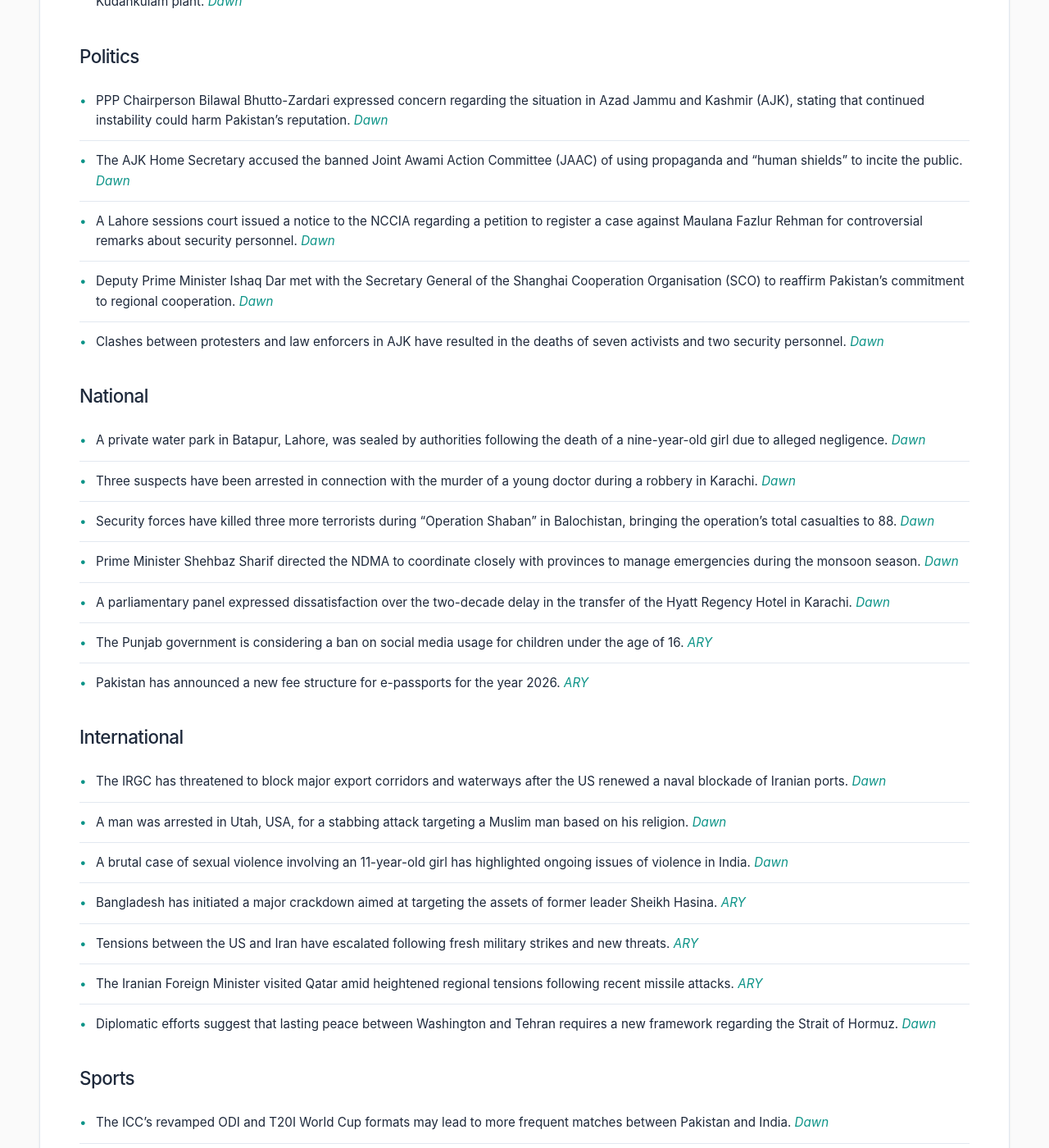
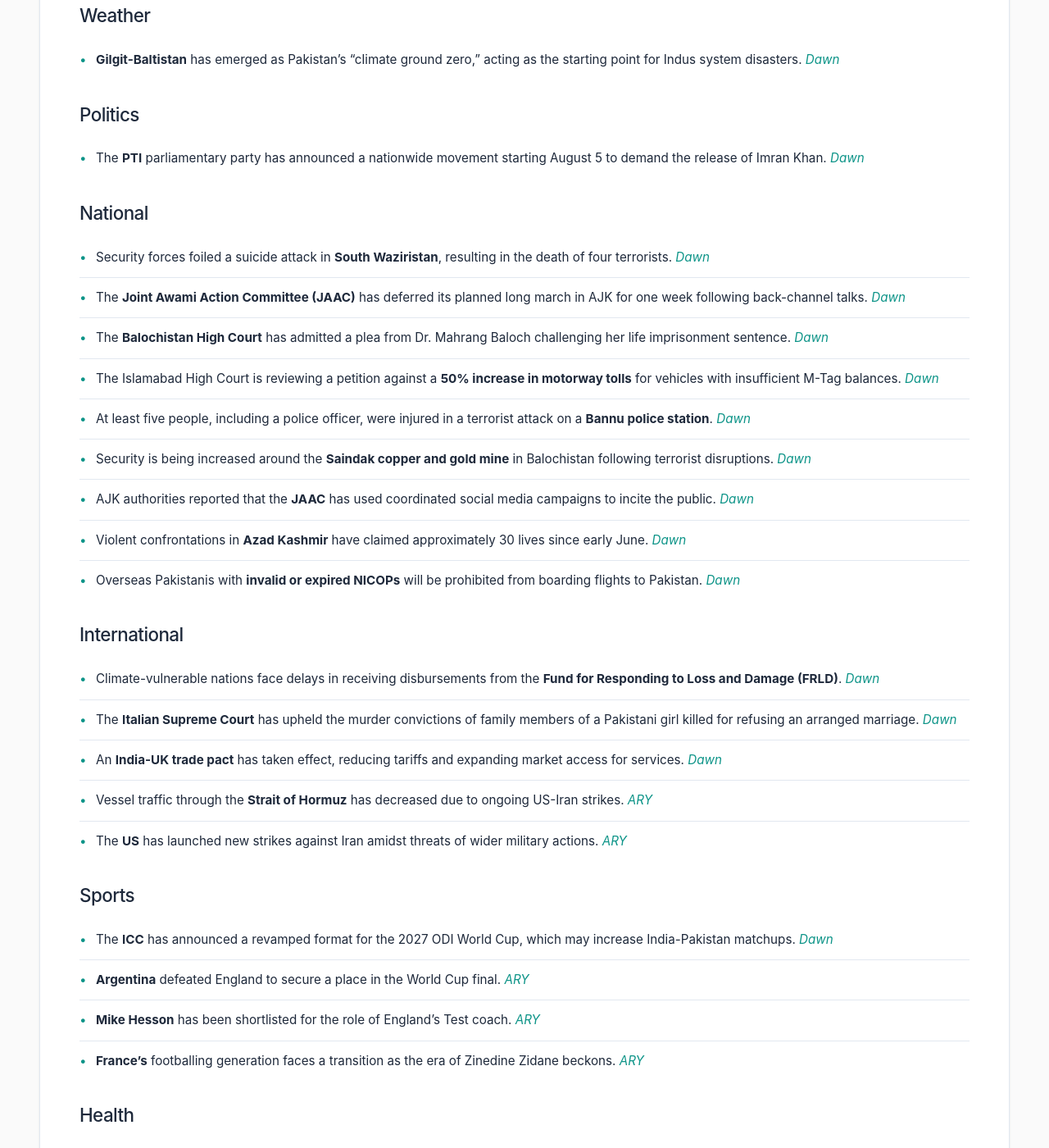
Before and after one commit to zsubzwary/news, a Jekyll site: the page built from en/index.md, in a window 1280 px wide and 1400 px high, scrolled down 818 px. Shown: the whole window at 82% size. Built offline with Jekyll 4.4.1, drawn with Linux system fonts in a browser that asks for light colours; some web fonts are replaced; comment, search, counter and statistics services are not loaded; some of the changed text lies outside the part shown.

Commit message:
DateTime; 2026-07-16T04:04:18.905Z

```diff
--- a/en/index.md
+++ b/en/index.md
@@ -4,52 +4,54 @@ title: Pakistan News Briefing
 lang: en
 ---
 
-Published at: 15-Jul-2026 21:04PKT
+Published at: 16-Jul-2026 09:04PKT
 
 Time to read: 4 mins
 
 ### Economy
-- The Asian Development Bank (ADB) has been formally appointed as the financial and transaction adviser for the outsourcing of Islamabad International Airport's operations. *[Dawn](https://www.dawn.com/news/2015671/adb-formally-appointed-financial-transaction-adviser-for-outsourcing-islamabad-airport-operations)*
-- The Pakistan Stock Exchange (PSX) benchmark index rose by over 1,700 points to settle above the 175,000 mark. *[Dawn](https://www.dawn.com/news/2015614/bulls-snap-losing-streak-as-psx-gains-over-1700-points)*
-- The Federal Board of Revenue (FBR) has proposed a simplified and voluntary income tax regime for small shopkeepers to expand the tax base. *[Dawn](https://www.dawn.com/news/2015525/fbr-proposes-voluntary-tax-regime-for-small-traders)*
-- Wall Street indices rose, with PayPal seeing a jump following reports of a takeover bid. *[ARY](https://arynews.tv/wall-street-rises-paypal-jumps-july-15-2026)*
+- Sindh's allocated share under the National Finance Commission (NFC) Award declined this year as provinces contributed to the federal government. *[Dawn](https://www.dawn.com/news/2015745/nfc-share-declined-after-aiding-centre-says-sindh-chief-minister)*
+- The Pakistan Virtual Assets Regulatory Authority (PVARA) has requested religious clarification to distinguish between speculative cryptocurrencies and asset-backed digital tokens. *[Dawn](https://www.dawn.com/news/2015697/crypto-czar-asks-jamia-darul-uloom-to-distinguish-between-speculative-crypto-asset-backed-tokens)*
 
 ### Science & Technology
-- A major data breach by the ransomware group "World Leaks" has exposed files and blueprints related to India's largest nuclear power plant, the Kudankulam plant. *[Dawn](https://www.dawn.com/news/2015650/files-relating-to-indias-largest-nuclear-power-plant-exposed-in-data-breach)*
+- Concerns are rising that **generative AI** may negatively impact human critical thinking, memory, and decision-making skills. *[Dawn](https://www.dawn.com/news/2015756/generative-ais-power-sparks-fears-of-dumbing-humans-down)*
+- Deputy Prime Minister Ishaq Dar will attend the signing ceremony for the **World Artificial Intelligence Cooperation Organisation (WAICO)** in Shanghai. *[Dawn](https://www.dawn.com/news/2015680/dpm-dar-to-attend-signing-ceremony-for-china-led-ai-governance-body-in-shanghai-fo)*
+
+### Weather
+- **Gilgit-Baltistan** has emerged as Pakistan's "climate ground zero," acting as the starting point for Indus system disasters. *[Dawn](https://www.dawn.com/news/2015802/pakistans-ground-zero)*
 
 ### Politics
-- PPP Chairperson Bilawal Bhutto-Zardari expressed concern regarding the situation in Azad Jammu and Kashmir (AJK), stating that continued instability could harm Pakistan's reputation. *[Dawn](https://www.dawn.com/news/2015652/bilawal-terms-ajk-situation-concerning-says-kashmir-cause-pakistans-reputation-will-be-harmed-if-it-persists)*
-- The AJK Home Secretary accused the banned Joint Awami Action Committee (JAAC) of using propaganda and "human shields" to incite the public. *[Dawn](https://www.dawn.com/news/2015669/coordinated-campaigns-carried-out-on-social-media-to-incite-people-says-ajk-home-secretary)*
-- A Lahore sessions court issued a notice to the NCCIA regarding a petition to register a case against Maulana Fazlur Rehman for controversial remarks about security personnel. *[Dawn](https://www.dawn.com/news/2015651/lahore-court-issues-notice-to-nccia-on-plea-seeking-case-against-fazl-over-remarks-on-security-personnel)*
-- Deputy Prime Minister Ishaq Dar met with the Secretary General of the Shanghai Cooperation Organisation (SCO) to reaffirm Pakistan's commitment to regional cooperation. *[Dawn](https://www.dawn.com/news/2015642/dar-meets-sco-secretary-general-reaffirms-pakistans-commitment-to-advancing-its-objectives)*
-- Clashes between protesters and law enforcers in AJK have resulted in the deaths of seven activists and two security personnel. *[Dawn](https://www.dawn.com/news/2015537/protesters-law-enforcers-clash-during-ajk-clearance-operation)*
+- The **PTI** parliamentary party has announced a nationwide movement starting August 5 to demand the release of Imran Khan. *[Dawn](https://www.dawn.com/news/2015790/pti-to-launch-nationwide-movement-from-aug-5)*
 
 ### National
-- A private water park in Batapur, Lahore, was sealed by authorities following the death of a nine-year-old girl due to alleged negligence. *[Dawn](https://www.dawn.com/news/2015662/private-water-park-near-lahore-sealed-after-nine-year-old-girl-dies-after-allegedly-getting-trapped-in-drainage-pipe)*
-- Three suspects have been arrested in connection with the murder of a young doctor during a robbery in Karachi. *[Dawn](https://www.dawn.com/news/2015627/3-arrested-in-connection-with-young-doctors-killing-during-robbery-near-karachis-teen-talwar)*
-- Security forces have killed three more terrorists during "Operation Shaban" in Balochistan, bringing the operation's total casualties to 88. *[Dawn](https://www.dawn.com/news/2015629/3-more-terrorists-killed-as-operation-shaban-continues-in-balochistan-state-media)*
-- Prime Minister Shehbaz Sharif directed the NDMA to coordinate closely with provinces to manage emergencies during the monsoon season. *[Dawn](https://www.dawn.com/news/2015625/pm-directs-ndma-to-strengthen-coordination-with-provinces-during-monsoon-rains)*
-- A parliamentary panel expressed dissatisfaction over the two-decade delay in the transfer of the Hyatt Regency Hotel in Karachi. *[Dawn](https://www.dawn.com/news/2015526/senate-panel-irked-by-two-decade-delay-in-transfer-of-karachis-hyatt-regency)*
-- The Punjab government is considering a ban on social media usage for children under the age of 16. *[ARY](https://arynews.tv/punjab-may-ban-social-media-for-children-under-16)*
-- Pakistan has announced a new fee structure for e-passports for the year 2026. *[ARY](https://arynews.tv/e-passport-pakistan-announces-new-fee-structure-for-2026)*
+- Security forces foiled a suicide attack in **South Waziristan**, resulting in the death of four terrorists. *[Dawn](https://www.dawn.com/news/2015848/security-forces-foil-suicide-attack-on-military-post-in-south-waziristans-wana-kill-4-terrorists-sources)*
+- The **Joint Awami Action Committee (JAAC)** has deferred its planned long march in AJK for one week following back-channel talks. *[Dawn](https://www.dawn.com/news/2015792/jaac-defers-march-for-a-week-after-back-channel-talks)*
+- The **Balochistan High Court** has admitted a plea from Dr. Mahrang Baloch challenging her life imprisonment sentence. *[Dawn](https://www.dawn.com/news/2015786/balochistan-high-court-admits-dr-mahrangs-plea-against-life-sentence)*
+- The Islamabad High Court is reviewing a petition against a **50% increase in motorway tolls** for vehicles with insufficient M-Tag balances. *[Dawn](https://www.dawn.com/news/2015784/notices-issued-on-plea-against-higher-motorway-toll)*
+- At least five people, including a police officer, were injured in a terrorist attack on a **Bannu police station**. *[Dawn](https://www.dawn.com/news/2015690/at-least-5-injured-including-police-official-in-attack-on-bannu-police-station)*
+- Security is being increased around the **Saindak copper and gold mine** in Balochistan following terrorist disruptions. *[Dawn](https://www.dawn.com/news/2015683/authorities-increasing-security-around-saindak-copper-and-gold-mine-in-balochistan-minister)*
+- AJK authorities reported that the **JAAC** has used coordinated social media campaigns to incite the public. *[Dawn](https://www.dawn.com/news/2015669/coordinated-campaigns-carried-out-on-social-media-to-incite-people-says-ajk-home-secretary)*
+- Violent confrontations in **Azad Kashmir** have claimed approximately 30 lives since early June. *[Dawn](https://www.dawn.com/news/2015795/ajk-violence)*
+- Overseas Pakistanis with **invalid or expired NICOPs** will be prohibited from boarding flights to Pakistan. *[Dawn](https://www.dawn.com/news/2015698/holders-of-invalid-expired-nicops-barred-from-boarding-flights-to-pakistan-official)*
 
 ### International
-- The IRGC has threatened to block major export corridors and waterways after the US renewed a naval blockade of Iranian ports. *[Dawn](https://www.dawn.com/news/2015623/irgc-warns-of-blocking-more-waterways-after-hormuz-as-us-renews-blockade-of-iranian-ports)*
-- A man was arrested in Utah, USA, for a stabbing attack targeting a Muslim man based on his religion. *[Dawn](https://www.dawn.com/news/2015621/police-say-muslim-man-stabbed-multiple-times-in-us-over-his-religion)*
-- A brutal case of sexual violence involving an 11-year-old girl has highlighted ongoing issues of violence in India. *[Dawn](https://www.dawn.com/news/2015655/brutal-killing-of-11-year-old-highlights-unrelenting-sexual-violence-in-india)*
-- Bangladesh has initiated a major crackdown aimed at targeting the assets of former leader Sheikh Hasina. *[ARY](https://arynews.tv/bangladesh-targets-sheikh-hasinas-assets-in-major-crackdown)*
-- Tensions between the US and Iran have escalated following fresh military strikes and new threats. *[ARY](https://arynews.tv/us-iran-conflict-escalates-with-fresh-strikes-new-threats)*
-- The Iranian Foreign Minister visited Qatar amid heightened regional tensions following recent missile attacks. *[ARY](https://arynews.tv/iran-fm-abbas-araghchi-visits-qatar-days-after-missile-attack)*
-- Diplomatic efforts suggest that lasting peace between Washington and Tehran requires a new framework regarding the Strait of Hormuz. *[Dawn](https://www.dawn.com/news/2015649/lasting-peace-between-washington-and-tehran-is-only-possible-through-a-new-hormuz-framework)*
+- Climate-vulnerable nations face delays in receiving disbursements from the **Fund for Responding to Loss and Damage (FRLD)**. *[Dawn](https://www.dawn.com/news/2015776/frontline-communities-face-longer-wait-for-funds)*
+- The **Italian Supreme Court** has upheld the murder convictions of family members of a Pakistani girl killed for refusing an arranged marriage. *[Dawn](https://www.dawn.com/news/2015686/italian-supreme-court-upholds-murder-convictions-of-family-members-of-pakistani-girl-killed-for-refusing-arranged-marriage)*
+- An **India-UK trade pact** has taken effect, reducing tariffs and expanding market access for services. *[Dawn](https://www.dawn.com/news/2015677/india-uk-trade-pact-takes-effect-cutting-tariffs-and-boosting-services-trade)*
+- Vessel traffic through the **Strait of Hormuz** has decreased due to ongoing US-Iran strikes. *[ARY](https://arynews.tv/fewer-vessels-travel-through-hormuz-as-us-iran-continue-strikes)*
+- The **US** has launched new strikes against Iran amidst threats of wider military actions. *[ARY](https://arynews.tv/us-launches-new-iran-strikes-as-trump-threatens-wider-attacks)*
 
 ### Sports
-- The ICC's revamped ODI and T20I World Cup formats may lead to more frequent matches between Pakistan and India. *[Dawn](https://www.dawn.com/news/2015665/icc-revamp-of-odi-t20i-world-cup-formats-may-result-in-extra-pakistan-india-clash)*
-- Spain has reached the FIFA World Cup final after defeating France 2-0. *[Dawn](https://www.dawn.com/news/2015496/majestic-spain-stun-france-to-reach-fifa-world-cup-final)*
-- A viral prediction by Kevin Pietersen suggests Argentina may play similarly to France in upcoming matches. *[ARY](https://arynews.tv/argentina-play-like-france-kevin-pietersen-prediction-viral)*
+- The **ICC** has announced a revamped format for the 2027 ODI World Cup, which may increase India-Pakistan matchups. *[Dawn](https://www.dawn.com/news/2015665/icc-revamp-of-odi-t20i-world-cup-formats-may-result-in-extra-pakistan-india-clash)*
+- **Argentina** defeated England to secure a place in the World Cup final. *[ARY](https://arynews.tv/argentina-came-from-behind-to-beat-england)*
+- **Mike Hesson** has been shortlisted for the role of England's Test coach. *[ARY](https://arynews.tv/mike-hesson-shortlisted-for-england-test-coach-role-report)*
+- **France's** footballing generation faces a transition as the era of Zinedine Zidane beckons. *[ARY](https://arynews.tv/frances-golden-generation-left-heartbroken-as-zidane-era-beckons)*
 
 ### Health
-- Sun Pharma has received approval to launch a generic version of the popular drug Ozempic. *[ARY](https://arynews.tv/sun-pharma-wins-approval-to-launch-generic-ozempic)*
+- The **Pakistan Medical Association (PMA)** has issued a national red alert over the "catastrophically high" number of zero-dose children. *[Dawn](https://www.dawn.com/news/2015789/pma-issues-red-alert-over-651000-zero-dose-children)*
 
 ### Other
-- Actress Zendaya is reportedly looking toward a long break following a busy 2026 schedule. *[ARY](https://arynews.tv/zendaya-eyes-long-break-following-packed-2026)*
-- Jennifer Lopez's recent appearance in a VIP box at Wimbledon reportedly did not go as planned. *[ARY](https://arynews.tv/jennifer-lopezs-vip-box-stint-goes-sour-at-wimbledon)*
+- Warner Bros. provided a disappointing update regarding the production of ***The Batman 2***. *[ARY](https://arynews.tv/warner-bros-gives-disappointing-update-on-robert-pattinsons-the-batman-2)*
+- **Zhalay Sarhadi** has voiced support for Hania Aamir following social media trolling regarding plastic surgery. *[ARY](https://arynews.tv/zhalay-sarhadi-backs-hania-aamir-after-old-video-sparks-plastic-surgery-trolls)*
+- Various celebrities sent birthday wishes to **Sanam Baloch** on her 40th birthday. *[ARY](https://arynews.tv/sanam-baloch-turns-40-durefishan-saleem-hiba-qadir-and-others-send-birthday-wishes)*
+- **Tom Cruise's** transformation in the *Digger* trailer is generating significant Oscar buzz. *[ARY](https://arynews.tv/tom-cruises-shocking-transformation-in-digger-trailer-sparks-major-oscar-buzz)*
+- Actress **Emily Bett Rickards** has married one year after her engagement. *[ARY](https://arynews.tv/emily-bett-rickards-gets-married-a-year-after-engagement)*
```
